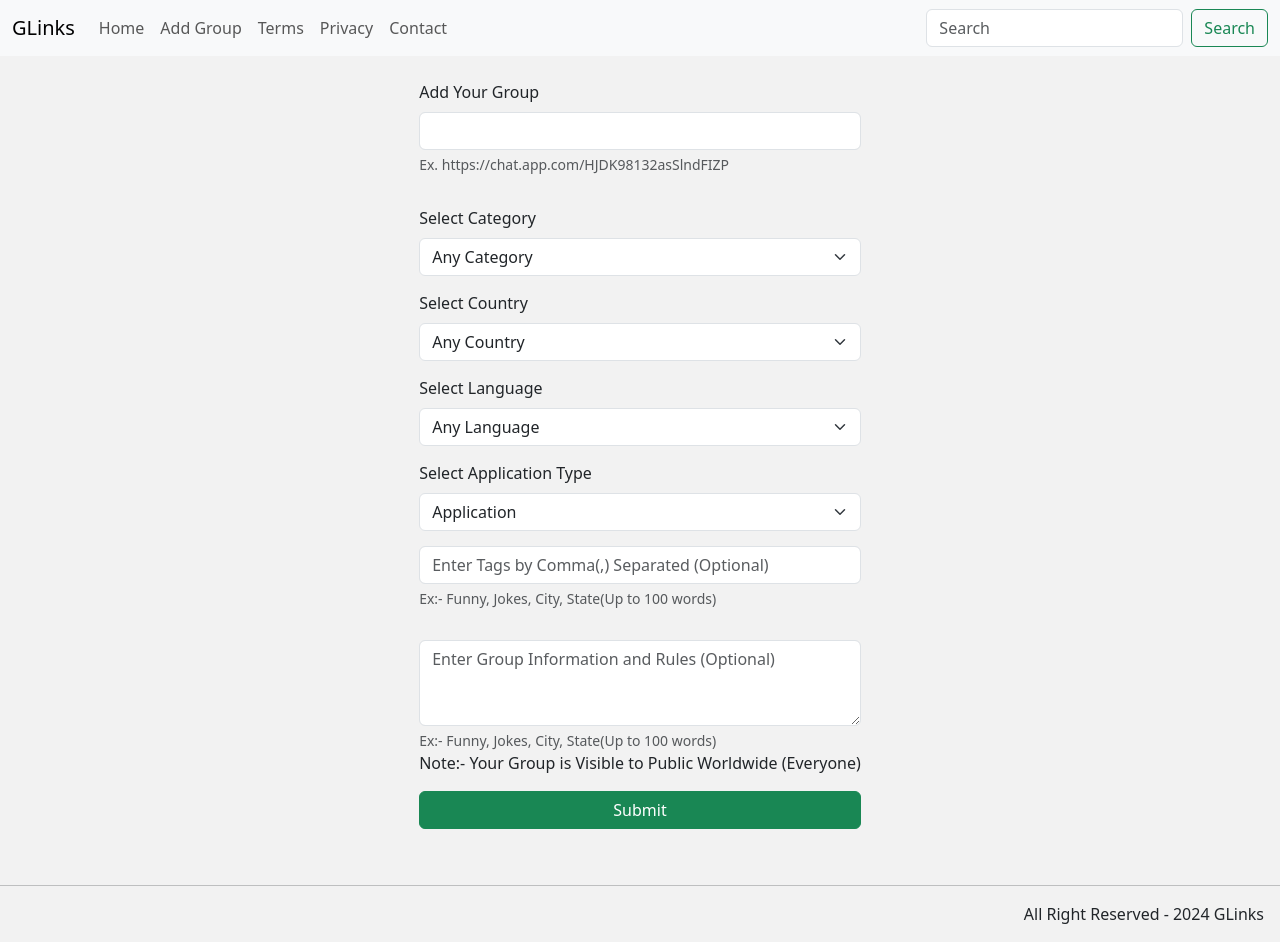
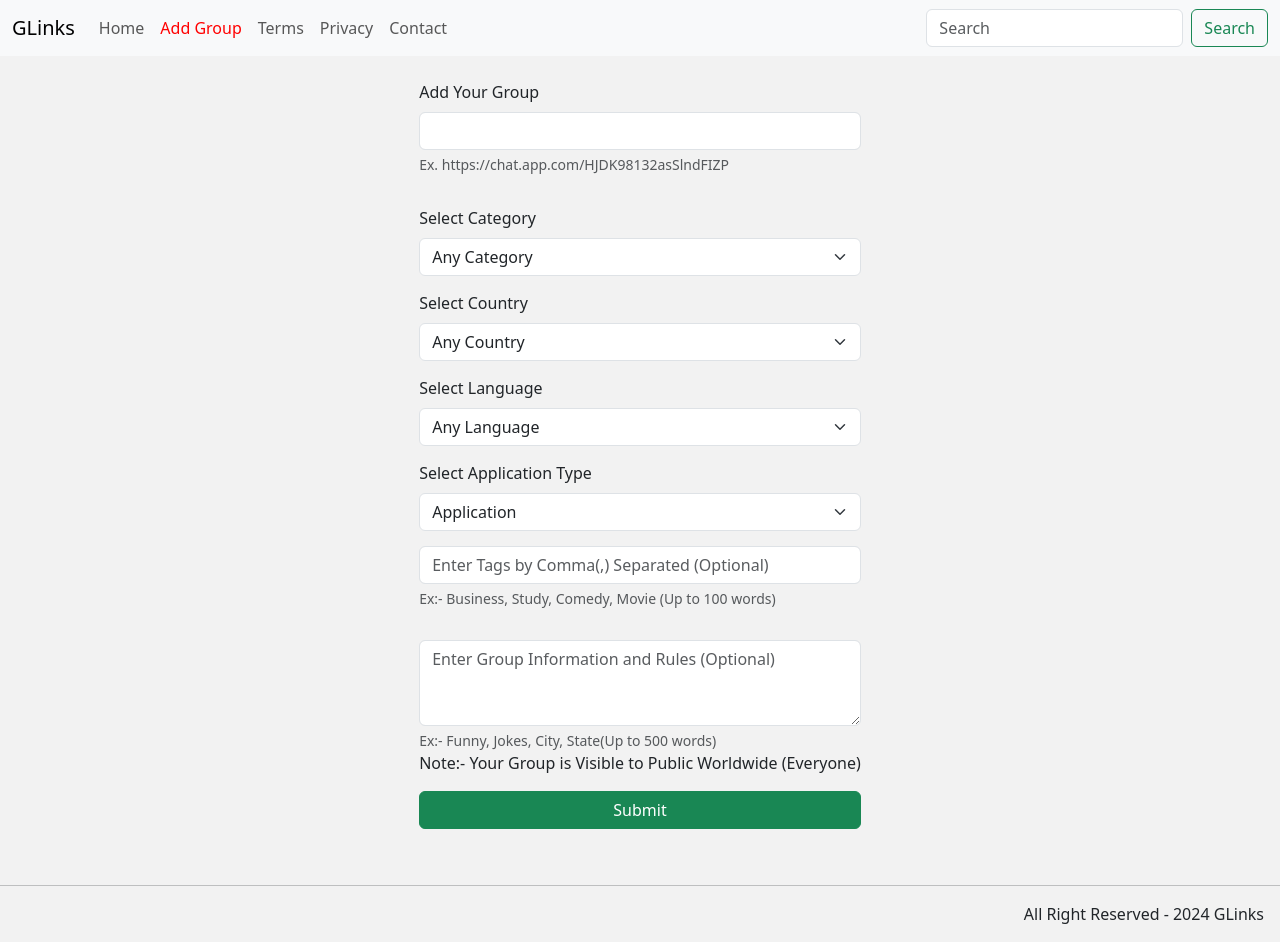
Before and after one commit to thecoolmaster137/groupgodownui, a React (Vite) app: page /addgroup in a window 1280 px wide. Built offline with nearby package versions, Linux system fonts and the light colour scheme.

Commit message:
done navbar active links

```diff
--- a/src/components/AddGroup/AddGroup.jsx
+++ b/src/components/AddGroup/AddGroup.jsx
@@ -45,7 +45,7 @@ function AddGroup() {
             placeholder="Enter Tags by Comma(,) Separated (Optional)"
           />
           <div id="passwordHelpBlock" class="form-text">
-            Ex:- Funny, Jokes, City, State(Up to 100 words)
+            Ex:- Business, Study, Comedy, Movie (Up to 100 words)
           </div>
         </div>
         <div class="mb-3">
@@ -55,7 +55,7 @@ function AddGroup() {
             rows="3"
           ></textarea>
           <div id="passwordHelpBlock" class="form-text">
-            Ex:- Funny, Jokes, City, State(Up to 100 words)
+            Ex:- Funny, Jokes, City, State(Up to 500 words)
           </div>
           <p>Note:- Your Group is Visible to Public Worldwide (Everyone)</p>
           <button className="btn btn-success submit-btn">Submit</button>
--- /dev/null
+++ b/src/components/Navbar/Navbar.css
@@ -0,0 +1,4 @@
+.navbar-nav .nav-link.active {
+  color: red;
+  font-weight: 500;
+}
--- a/src/components/Navbar/Navbar.jsx
+++ b/src/components/Navbar/Navbar.jsx
@@ -1,14 +1,15 @@
 import React from "react";
-import { Link, NavLink } from "react-router-dom";
+import { NavLink } from "react-router-dom";
+import "./Navbar.css";
 
 function Navbar() {
   return (
     <>
       <nav className="navbar navbar-expand-lg bg-body-tertiary">
         <div className="container-fluid">
-          <Link className="navbar-brand" to="/">
+          <NavLink className="navbar-brand" to="/">
             GLinks
-          </Link>
+          </NavLink>
           <button
             className="navbar-toggler"
             type="button"
@@ -23,29 +24,50 @@ function Navbar() {
           <div className="collapse navbar-collapse" id="navbarSupportedContent">
             <ul className="navbar-nav me-auto mb-2 mb-lg-0">
               <li className="nav-item">
-                <Link className="nav-link" to="/">
+                <NavLink
+                  className="nav-link"
+                  to="/"
+                  exact
+                  activeClassName="active"
+                >
                   Home
-                </Link>
+                </NavLink>
               </li>
               <li className="nav-item">
-                <Link className="nav-link" to="/addgroup">
+                <NavLink
+                  className="nav-link"
+                  to="/addgroup"
+                  activeClassName="active"
+                >
                   Add Group
-                </Link>
+                </NavLink>
               </li>
               <li className="nav-item">
-                <Link className="nav-link" to="/terms">
+                <NavLink
+                  className="nav-link"
+                  to="/terms"
+                  activeClassName="active"
+                >
                   Terms
-                </Link>
+                </NavLink>
               </li>
               <li className="nav-item">
-                <Link className="nav-link" to="/privacy">
+                <NavLink
+                  className="nav-link"
+                  to="/privacy"
+                  activeClassName="active"
+                >
                   Privacy
-                </Link>
+                </NavLink>
               </li>
               <li className="nav-item">
-                <Link className="nav-link" to="/contact">
+                <NavLink
+                  className="nav-link"
+                  to="/contact"
+                  activeClassName="active"
+                >
                   Contact
-                </Link>
+                </NavLink>
               </li>
             </ul>
             <form className="d-flex" role="search">
```
